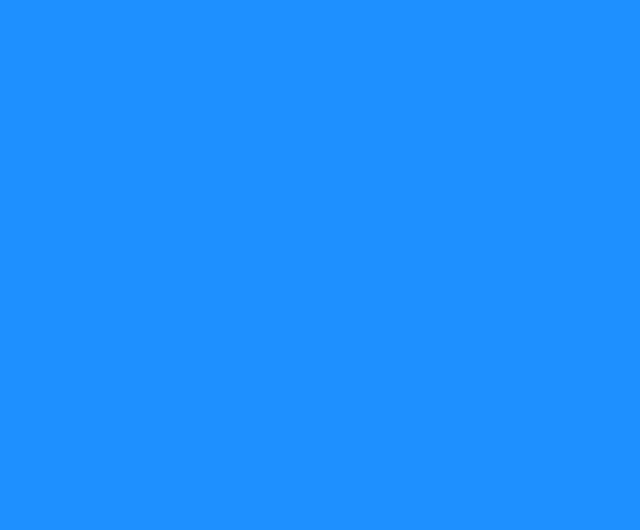
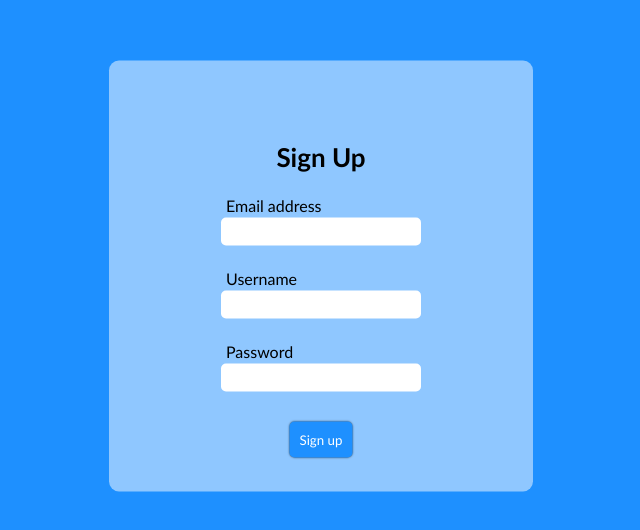
Before and after one commit to Ghasty003/MERN-Todoapp, a React (Vite) app in the folder frontend/: page /signup in a window 1280 px wide. Before the commit this address had no page. Shown: the part 124-654 px from the top of the page, without its empty margins (319-959 px from the left). Built offline with nearby package versions, Linux system fonts and the light colour scheme.

Commit message:
Added Signup UI

```diff
--- a/frontend/src/App.jsx
+++ b/frontend/src/App.jsx
@@ -1,6 +1,7 @@
 import React from "react";
 import { Route, Routes } from "react-router-dom";
 import Home from "./pages/Home";
+import Signup from "./pages/Signup";
 
 function App() {
 
@@ -9,6 +10,7 @@ function App() {
       <Routes>
         <Route path="/">
           <Route index element={<Home />} />
+          <Route path="signup" element={<Signup />} />
         </Route>
       </Routes>
     </div>
--- a/frontend/src/index.scss
+++ b/frontend/src/index.scss
@@ -121,3 +121,56 @@
         }
     }
 }
+
+.signup {
+    background: rgba(255, 255, 255, .5);
+    position: absolute;
+    top: 50%;
+    left: 50%;
+    transform: translate(-50%, -50%);
+    color: black;
+    padding: 5rem 7rem;
+    border-radius: 10px;
+
+    > div {
+        margin: 20px 0;
+        display: flex;
+        flex-direction: column;
+
+        label {
+            margin: 3px 5px;
+        }
+
+        input {
+            width: 200px;
+            border-radius: 5px;
+            border: none;
+            outline: none;
+            padding: 6px;
+        }
+    }
+
+    h3 {
+        text-align: center;
+        font-size: 26px;
+    }
+
+    button {
+        position: absolute;
+        margin-top: 10px;
+        left: 50%;
+        transform: translate(-50%, 0);
+        border: none;
+        background-color: dodgerblue;
+        color: white;
+        padding: 10px;
+        border-radius: 5px;
+        box-shadow: 0 0 2px rgba(0, 0, 0, .7);
+        cursor: pointer;
+        transition: all .5s;
+
+        &:active {
+            transform: translateX(-50%) scale(.7);
+        }
+    }
+}
--- /dev/null
+++ b/frontend/src/pages/Signup.jsx
@@ -0,0 +1,52 @@
+import { useState } from "react"
+
+const Signup = () => {
+  const [email, setEmail] = useState('');
+  const [password, setPassword] = useState('');
+  const [userName, setUserName] = useState("");
+
+  const handleSubmit = async (e) => {
+    e.preventDefault();
+  }
+
+  return (
+    <form className="signup" onSubmit={handleSubmit}>
+
+      <h3>Sign Up</h3>
+
+      <div>
+        <label>Email address</label>
+
+        <input
+            type="email"
+            onChange={(e) => setEmail(e.target.value)}
+            value={email}
+        />
+      </div>
+
+      <div>
+        <label>Username</label>
+
+        <input
+            type="text"
+            onChange={(e) => setUserName(e.target.value)}
+            value={userName}
+        />
+      </div>
+
+      <div>
+        <label>Password</label>
+
+        <input
+            type="password"
+            onChange={(e) => setPassword(e.target.value)}
+            value={password}
+        />
+      </div>
+
+      <button>Sign up</button>
+    </form>
+  )
+}
+
+export default Signup
```
